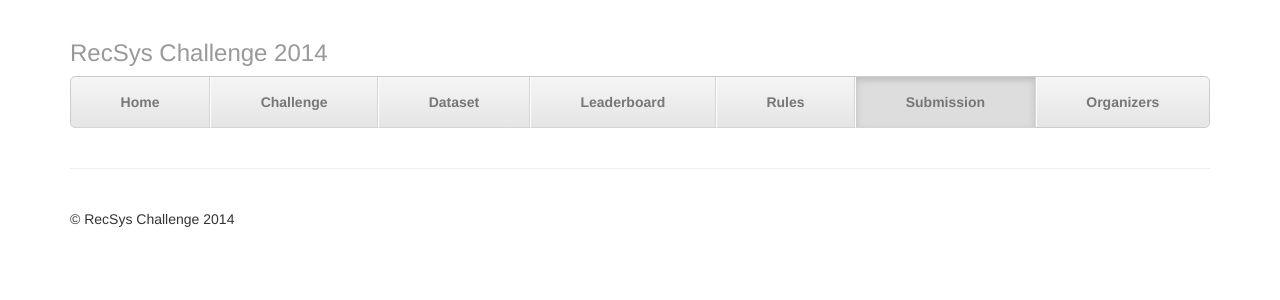
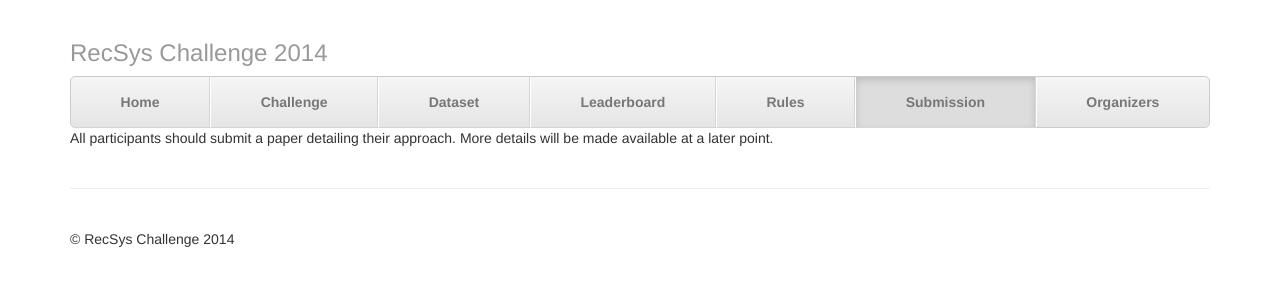
Before and after one commit to recsyschallenge/2014, a Jekyll site: the page built from submissions/index.md, in a window 1280 px wide. Shown: the top 300 px of the page. Built offline with Jekyll 4.4.1, drawn with Linux system fonts in a browser that asks for light colours; Markdown is read by kramdown in place of the engine named in the settings.

Commit message:
Update index.md

```diff
--- a/submissions/index.md
+++ b/submissions/index.md
@@ -2,3 +2,4 @@
 title: Organizers
 layout: default
 ---
+All participants should submit a paper detailing their approach. More details will be made available at a later point.
```
